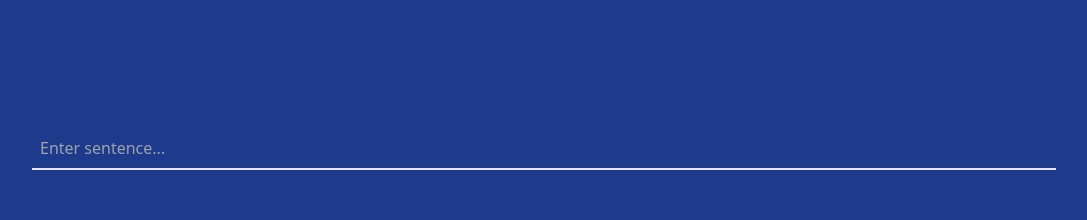
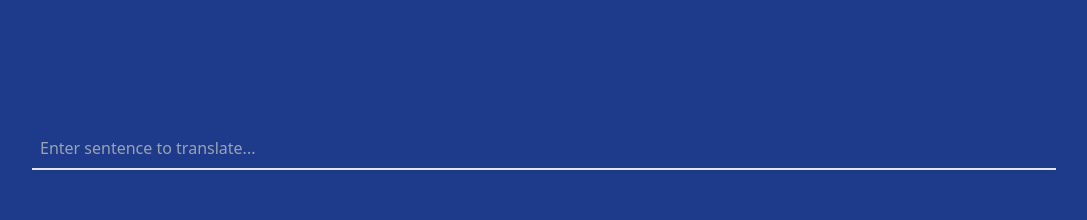
Before and after one commit to jikol1906/sentence-guesser-react, a React (Create React App) app: page / in a window 1280 px wide. Shown: the top 220 px of the page, without its empty margins (96-1183 px from the left). Built offline with nearby package versions, Linux system fonts and the light colour scheme.

Commit message:
removed unused

```diff
--- a/src/Components/App.tsx
+++ b/src/Components/App.tsx
@@ -175,9 +175,6 @@ const App: React.FunctionComponent<ITest2Props> = (props) => {
     }
   }
 
-  const goToPreviousInput = (fromWord:number, fromLetter:number) => {
-
-  }
 
   const inputIsDisabled = (wordNum: number,letterNum: number) => {
     return inputRefs.current[wordNum][letterNum].current?.disabled
@@ -245,7 +242,7 @@ const App: React.FunctionComponent<ITest2Props> = (props) => {
       <div className="max-w-5xl mx-auto flex-1 text-white space-y-14">
         {enteringSentence ?
           <form id="sentenceform" onSubmit={translate}>
-            <input required placeholder="Enter sentence..." ref={sentenceInputRef} className="block p-2 w-full outline-none bg-transparent m-auto border-b-2 " type="text" name="" id="" />
+            <input required placeholder="Enter sentence to translate..." ref={sentenceInputRef} className="block p-2 w-full outline-none bg-transparent m-auto border-b-2 " type="text" name="" id="" />
           </form>
           :
           <p className="text-xl">{originalSentence}</p>
```
